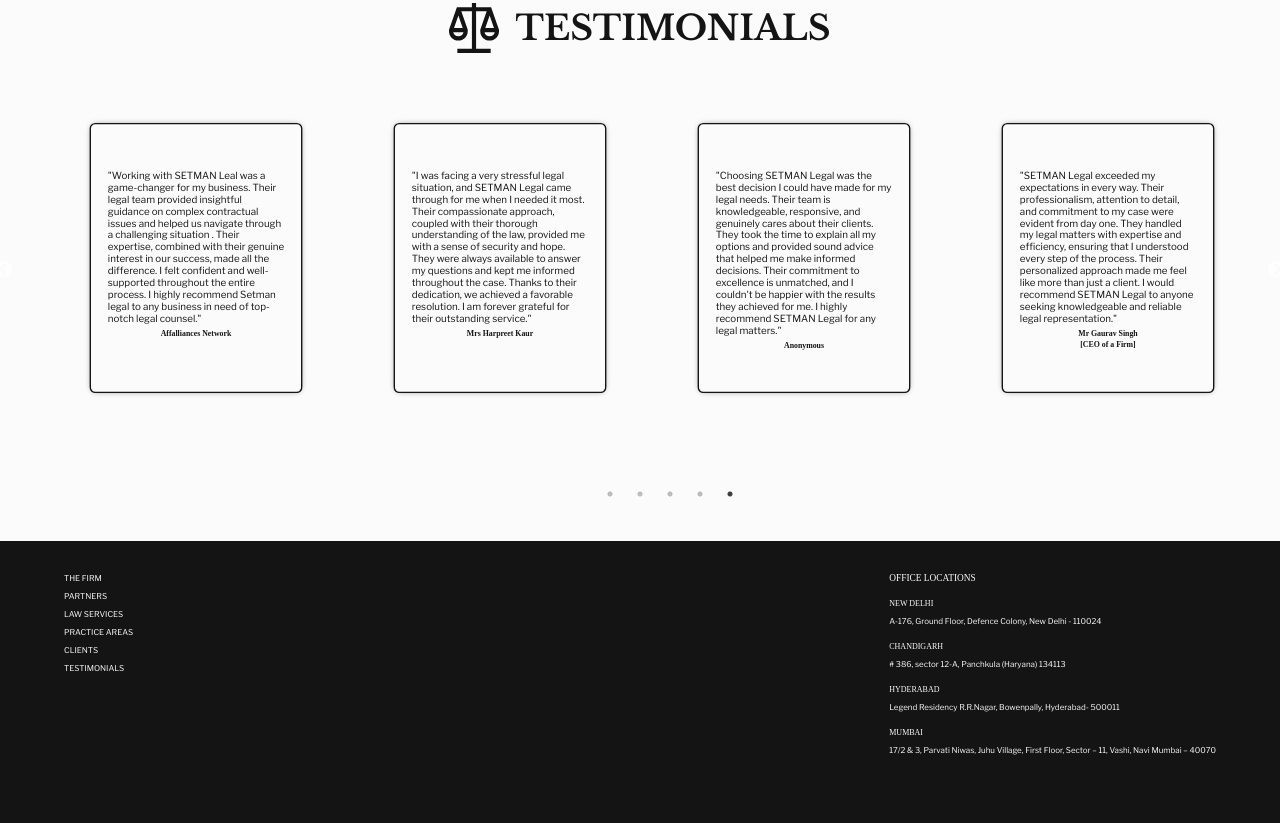
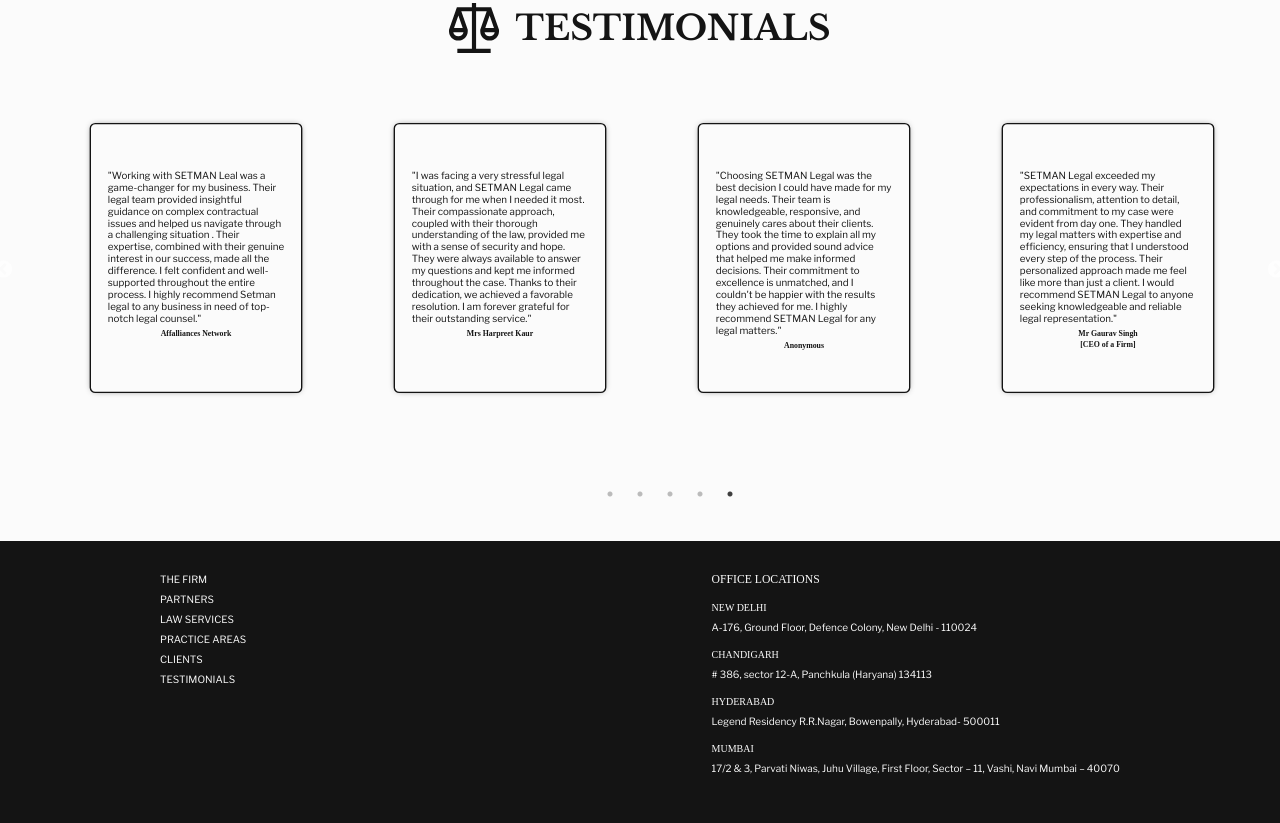
Before and after one commit to deadanielle/setmanlegal, a plain HTML site: page index.html in a window 1280 px wide. Shown: the part 3667-4490 px from the top of the page. Drawn offline with nearby package versions, Linux system fonts and the light colour scheme.

Commit message:
Update footer.css

```diff
--- a/styles/footer.css
+++ b/styles/footer.css
@@ -69,7 +69,13 @@
         border-radius: 50%;
     }
 }
+@media (min-width:1024px) {
+    .footer{
+        font-size: 10px !important;
+        padding-inline: 10rem;
+    }
 
+}
 @media (min-width:1440px) {
     .footer{
         font-size: 10px !important;
```
